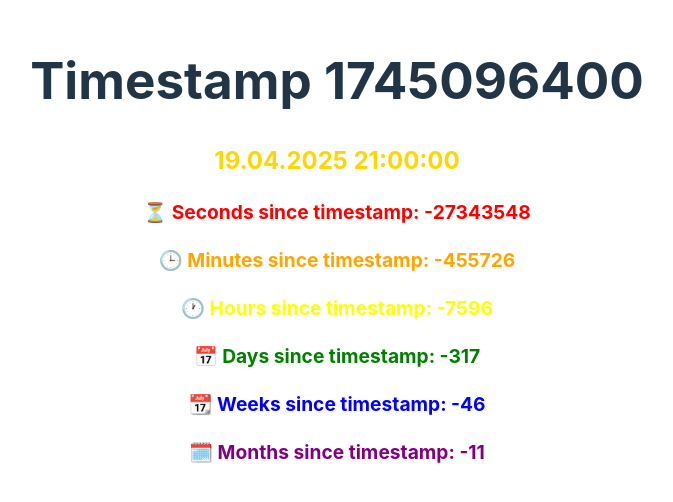
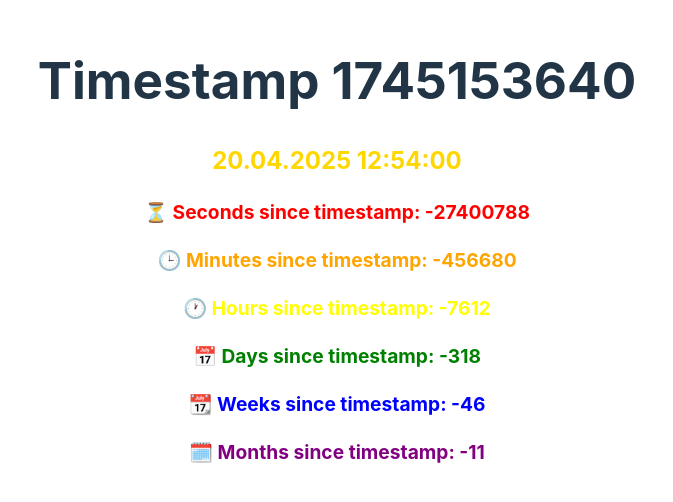
Before and after one commit to sashayio/timestmap, a Preact app: page / in a window 1280 px wide. Shown: the part 148-650 px from the top of the page, without its empty margins (303-976 px from the left). Built offline with nearby package versions, Linux system fonts and the light colour scheme.

Commit message:
LAST ONE

```diff
--- a/src/app.tsx
+++ b/src/app.tsx
@@ -1,7 +1,7 @@
 import './app.css'
 import TimeSinceTimestamp from './timestamp'
 
-const timestamp = 1745096400;
+const timestamp = 1745153640;
 
 export function App() {
   return (
```
